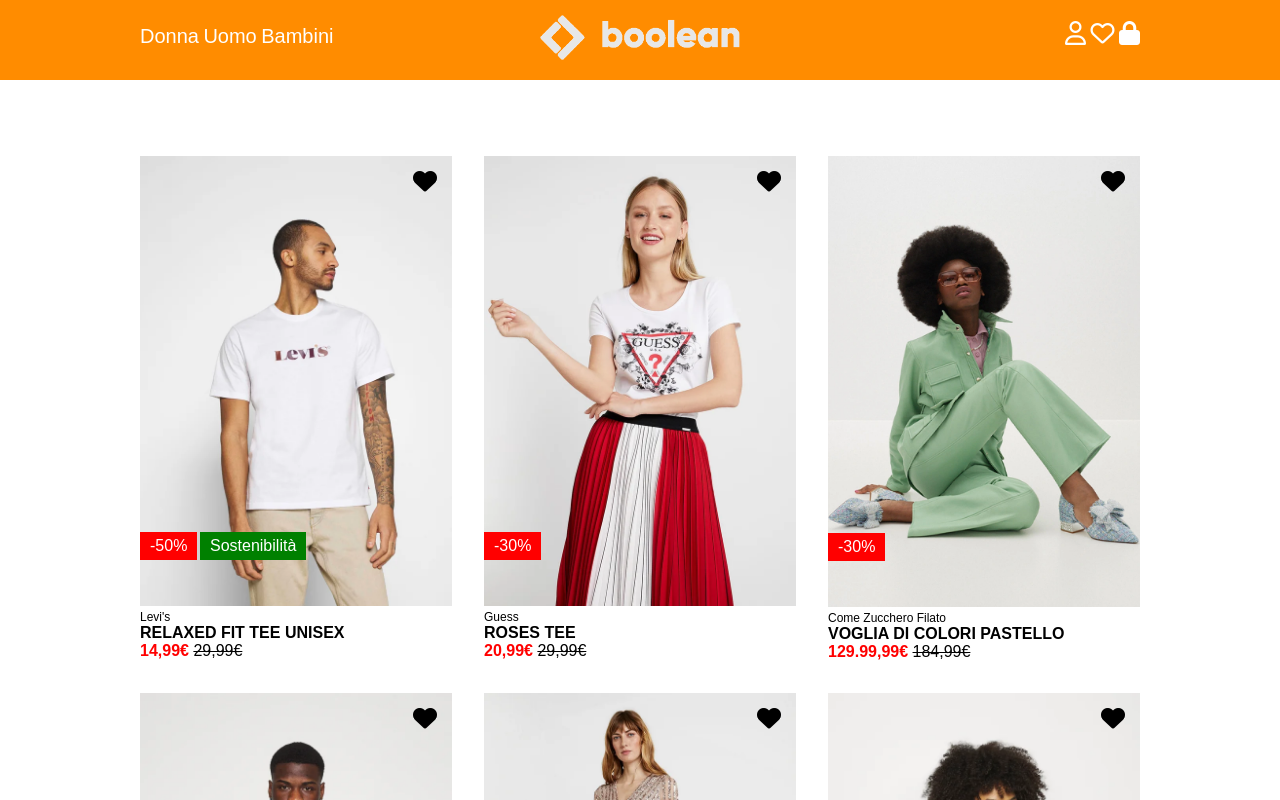
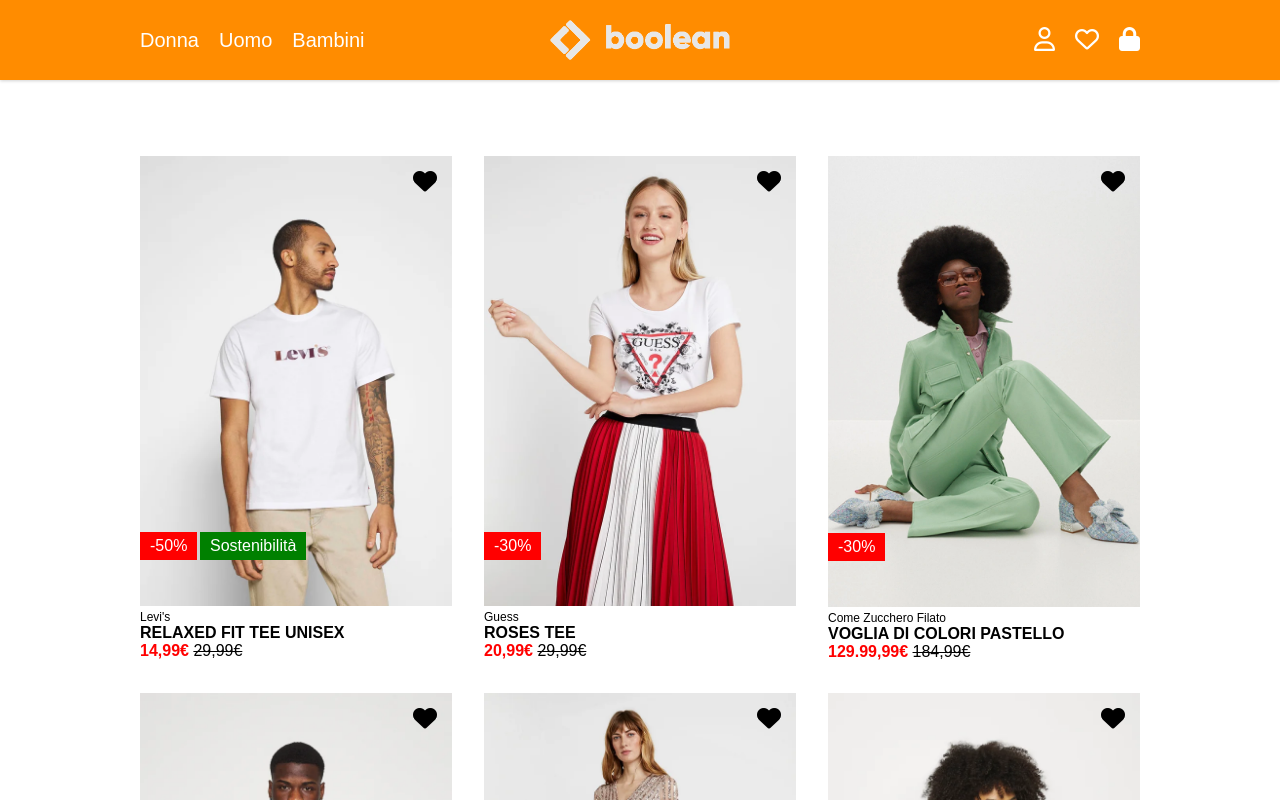
Before and after one commit to BiagioCaputo/html-css-boolando, a plain HTML site: page index.html in a window 1280 px wide. Shown: the top 800 px of the page. Drawn offline with Linux system fonts and the light colour scheme.

Commit message:
migliorato header

```diff
--- a/css/style.css
+++ b/css/style.css
@@ -27,6 +27,10 @@ img{
 
 i{
     color: white;
+}
+
+ul{
+    list-style-type: none;
 }
 /*Utili*/
 
@@ -63,36 +67,37 @@ header{
     width: 100%;
     position: fixed;
     top: 0;
+    box-shadow: 0 1px 3px lightgrey;
 }
 
 .nav-bar{
     height: 80px;
-    display:flex;
-    justify-content: space-between;
+    align-items: center;
 
 }
 
 .nav-bar > *{
-    flex-basis:20%;
-    height: 20px;
+    flex-basis:calc(100%/3);
 }
 
-.gender > a{
+.gender a{
     font-size: 20px;
 }
 
-.gender{
-    padding: 25px 0;
-
+.nav-bar ul{
+    display: flex;
+    gap:20px;
 }
 
-.logo{
-    padding: 15px 0;
+.logo img{
+    height: 40px;
+    display: block;
+    margin: 0 auto;
 }
 
-.account-bar{
-    padding: 25px 0;
-    text-align: right;
+.account-bar ul{
+    justify-content: flex-end;
+
 }
 
 /*main*/
--- a/index.html
+++ b/index.html
@@ -11,9 +11,11 @@
     <header>
         <nav class="nav-bar container flex">
             <div class="gender">
-                <a>Donna</a>
-                <a>Uomo</a>
-                <a>Bambini</a>
+                <ul>
+                    <li><a href="#">Donna</a></li>
+                    <li><a href="#">Uomo</a></li>
+                    <li><a href="#">Bambini</a></li>
+                </ul>
             </div>
 
             <div class="logo">
@@ -21,10 +23,11 @@
             </div>
 
             <div class="account-bar">
-                <i class="fa-regular fa-user fa-xl"></i>
-                <i class="fa-regular fa-heart fa-xl"></i>
-                <i class="fa-solid fa-lock fa-xl"></i>
-
+                <ul>
+                    <li><a href="#"><i class="fa-regular fa-user fa-xl"></i></a></li>
+                    <li><a href="#"><i class="fa-regular fa-heart fa-xl"></i></a></li>
+                    <li><a href="#"><i class="fa-solid fa-lock fa-xl"></i></a></li>
+                </ul>
             </div>
         </nav>
     </header>
```
